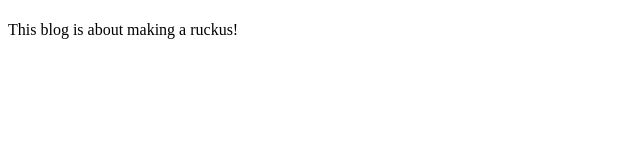
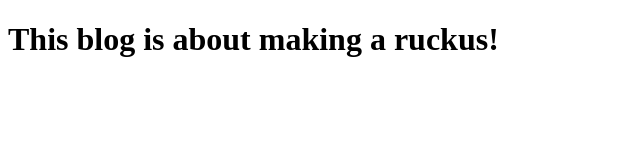
Before and after one commit to gezznz/critical-thinker, a plain HTML site: page index.html in a window 1280 px wide. Shown: the whole page, without its empty margins (0-640 px from the left). Drawn offline with Linux system fonts and the light colour scheme.

Commit message:
Index.html
Corrected h1 error

```diff
--- a/index.html
+++ b/index.html
@@ -6,6 +6,6 @@
         <title>Critical Thinker</title>
     </head>
     <body>
-    	<h1></h1>This blog is about making a ruckus!</h1>
+    	<h1>This blog is about making a ruckus!</h1>
     </body>
     </html>
```
